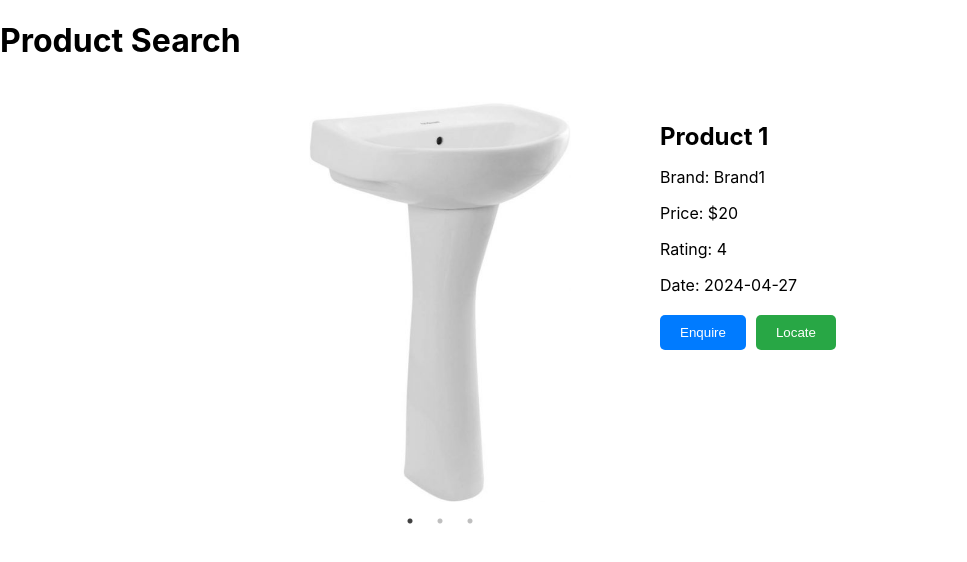
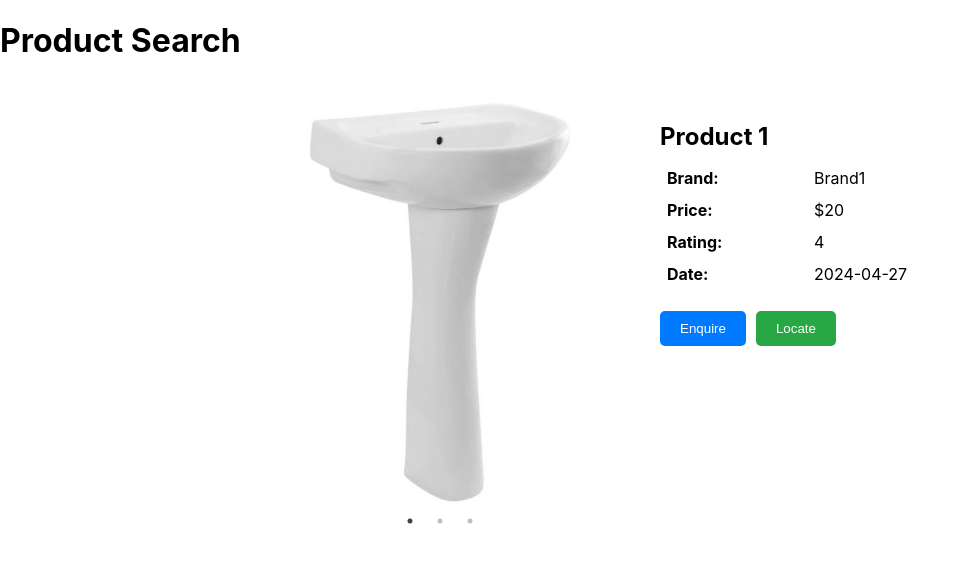
Before and after one commit to renjithbcp/tagus, a React (Create React App) app: page /product/1 in a window 1280 px wide. Shown: the top 562 px of the page, without its empty margins (0-967 px from the left). Built offline with nearby package versions, Linux system fonts and the light colour scheme.

Commit message:
added table description to productDescription

```diff
--- a/src/components/productDetailsPage.css
+++ b/src/components/productDetailsPage.css
@@ -11,6 +11,19 @@
     margin-right: 20px;
     height: 100%;
   }
+
+  .product-details .product-info table {
+    width: 100%;
+  }
+
+  .product-details .product-info table td {
+    padding: 5px;
+  }
+
+  .product-details .product-info table td:first-child {
+    font-weight: bold;
+  }
+
 
   .product-details .product-images .slick-slider {
     width: 100%;
--- a/src/components/productDetailsPage.js
+++ b/src/components/productDetailsPage.js
@@ -47,10 +47,26 @@ const ProductDetailsPage = () => {
       </div>
       <div className="product-info">
         <h2>{product.name}</h2>
-        <p>Brand: {product.brand}</p>
-        <p>Price: ${product.price}</p>
-        <p>Rating: {product.rating}</p>
-        <p>Date: {product.date}</p>
+        <table>
+          <tbody>
+            <tr>
+              <td>Brand:</td>
+              <td>{product.brand}</td>
+            </tr>
+            <tr>
+              <td>Price:</td>
+              <td>${product.price}</td>
+            </tr>
+            <tr>
+              <td>Rating:</td>
+              <td>{product.rating}</td>
+            </tr>
+            <tr>
+              <td>Date:</td>
+              <td>{product.date}</td>
+            </tr>
+          </tbody>
+        </table>
         <div className="buttons">
           <button className="enquire-btn" onClick={openEnquireModal}>Enquire</button>
           <button className="locate-btn">Locate</button>
```
